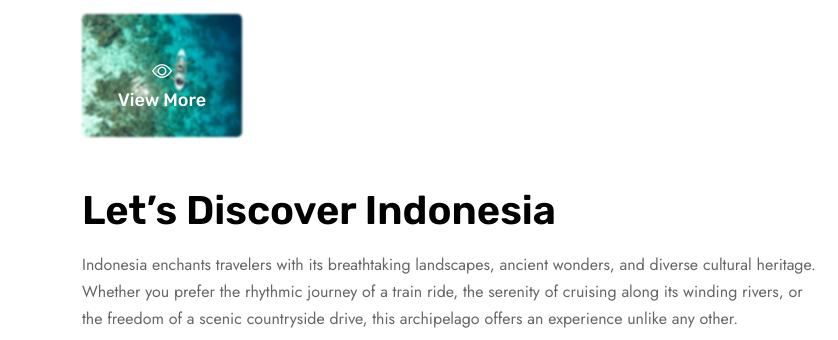
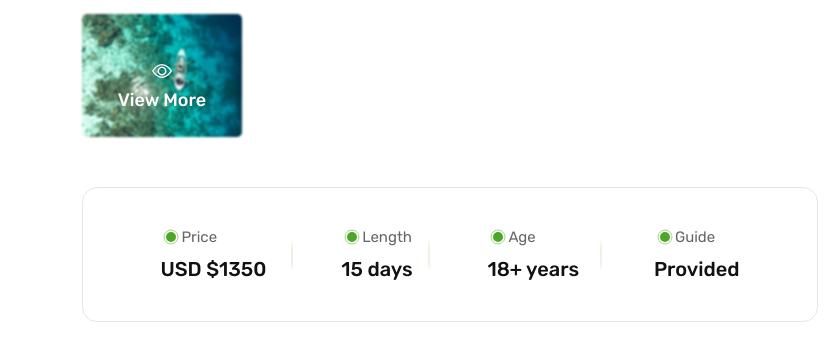
Before and after one commit to Pigeon-Web-Solutions/nature-heaven-frontend, a plain HTML site: page service-details2.html in a window 1280 px wide. Shown: the part 1327-1667 px from the top of the page, 0-838 px from the left. Drawn offline with Linux system fonts and the light colour scheme.

Commit message:
almost final

```diff
--- a/service-details2.html
+++ b/service-details2.html
@@ -569,6 +569,26 @@
             <div class="row g-4">
                 <div class="col-xl-8 col-lg-7">
                     <div class="discover-content-area">
+                        <div class="destination-area mb-4">
+                            <ul>
+                                <li>
+                                    <span>Price</span>
+                                    <h4>USD $1350</h4>
+                                </li>
+                                <li>
+                                    <span>Length</span>
+                                    <h4>15 days</h4>
+                                </li>
+                                <li>
+                                    <span>Age</span>
+                                    <h4>18+ years </h4>
+                                </li>
+                                <li>
+                                    <span>Guide</span>
+                                    <h4>Provided</h4>
+                                </li>
+                            </ul>
+                        </div>
                         <h2>Let’s Discover Indonesia</h2>
                         <div class="first-paragraph">
                             <p>
--- a/style.css
+++ b/style.css
@@ -695,3 +695,12 @@ padding: 10px 15px 6px 15px;
         justify-content: center;
     }
 }
+
+.destination-section .discover-content-area .destination-area ul {
+    justify-content: space-around;
+}
+@media (max-width: 767px) {
+    .destination-section .discover-content-area .destination-area ul {
+        grid-template-columns: repeat(2, 1fr);
+    }
+}
```
